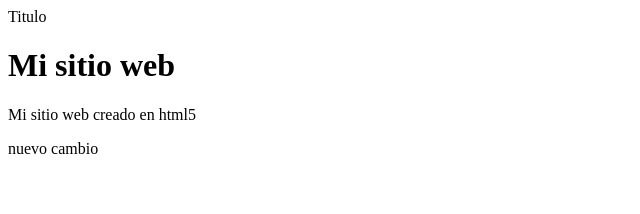
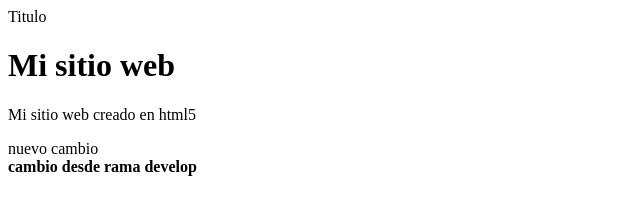
Before and after one commit to Luchito25/demo, a plain HTML site: page index.html in a window 1280 px wide. Shown: the whole page, without its empty margins (0-640 px from the left). Drawn offline with Linux system fonts and the light colour scheme.

Commit message:
commit desde rama develop

```diff
--- a/index.html
+++ b/index.html
@@ -16,4 +16,6 @@
 </header>
 </body>
 
+<strong>cambio desde rama develop</strong>
+
 </html>
```
